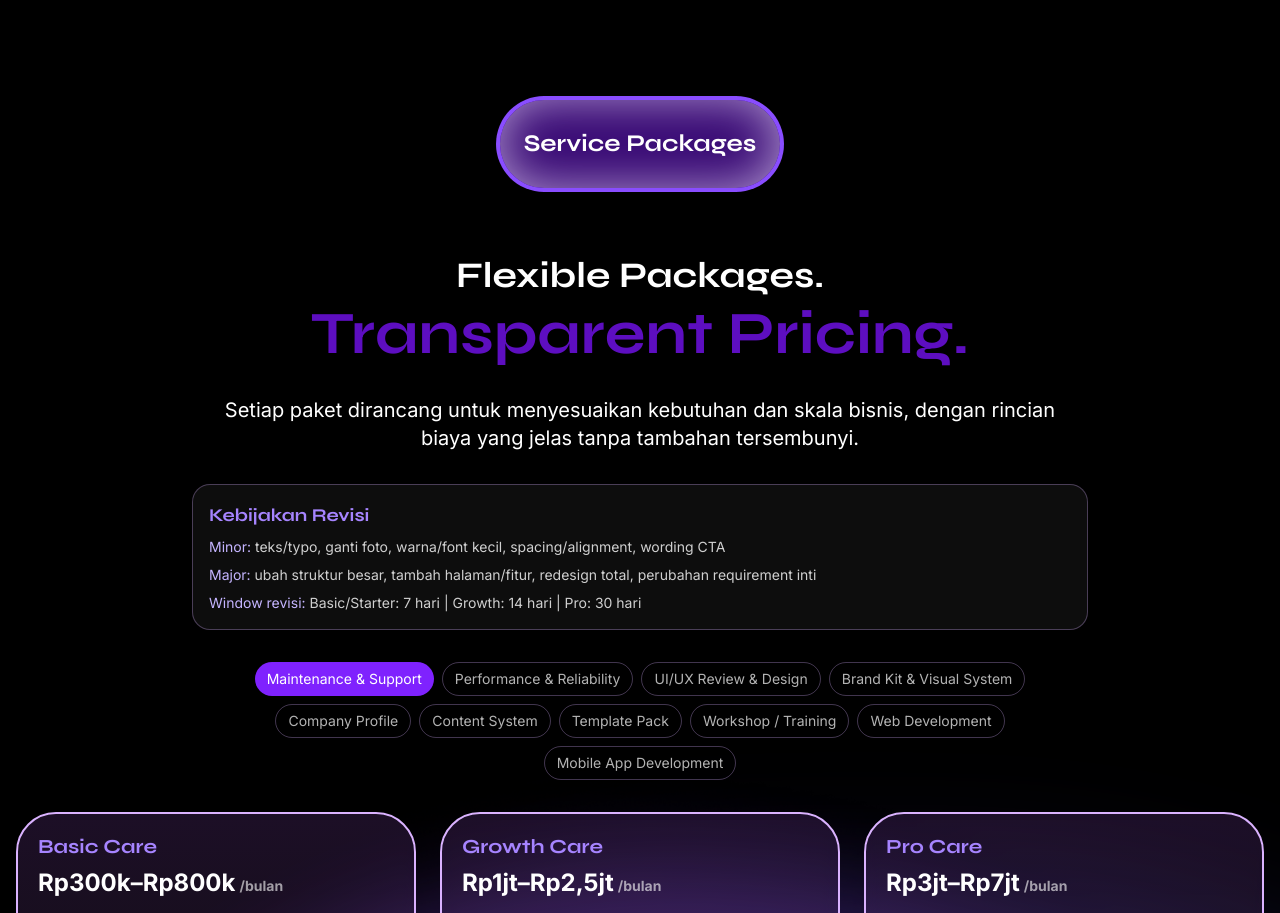
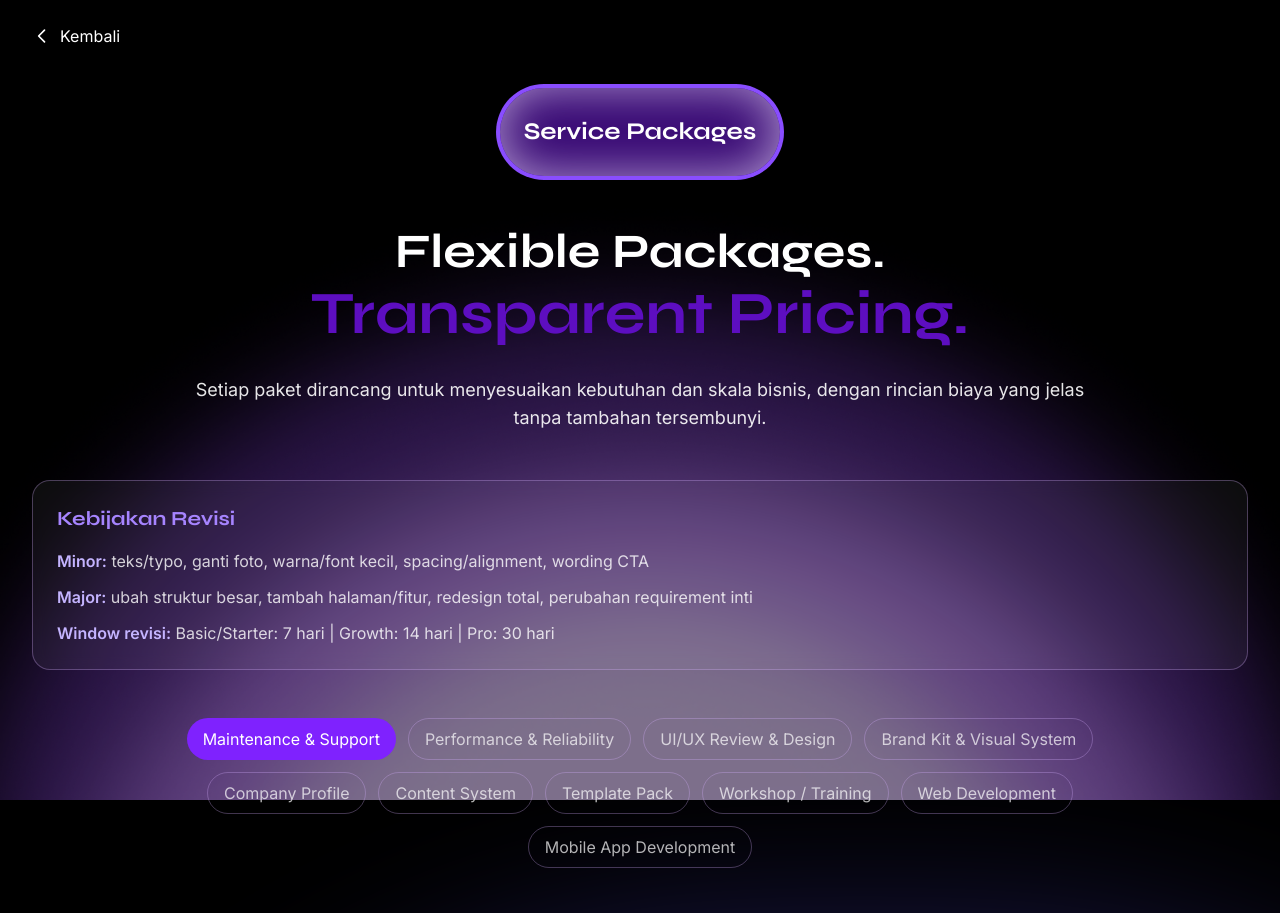
Before and after one commit to vann19/garda_tech, a Next.js app: page /price in a window 1280 px wide. Shown: the top 913 px of the page. Built offline with nearby package versions, Linux system fonts and the light colour scheme.

Commit message:
feat: price done

```diff
--- a/app/page.tsx
+++ b/app/page.tsx
@@ -21,13 +21,9 @@ export default function Home() {
 
 
   return (
-<<<<<<< HEAD
+
     <div className="min-h-screen transition-colors duration-500 bg-hitam ">
       <Navbar />
-=======
-    <div className="min-h-screen transition-colors duration-500 bg-hitam">
-      <Navbar currentView ={currentView} setView={setCurrentView} />
->>>>>>> feature/service
       <Hero />
       <CardSlug />
       <WhPage />
--- a/app/price/page.tsx
+++ b/app/price/page.tsx
@@ -2,6 +2,7 @@
 
 import { useState, useEffect } from 'react';
 import Image from "next/image";
+import Link from "next/link";
 
 export default function Pricing() {
   const [activeCategory, setActiveCategory] = useState('maintenance');
@@ -37,6 +38,13 @@ export default function Pricing() {
     { id: 'web', name: 'Web Development' },
     { id: 'mobile', name: 'Mobile App Development' }
   ];
+
+  // Baris pertama kategori
+  const firstRowCategories = categories.slice(0, 4);
+  // Baris kedua kategori
+  const secondRowCategories = categories.slice(4, 9);
+  // Baris ketiga kategori (Mobile App Development)
+  const thirdRowCategories = categories.slice(9, 10);
 
   const services = {
     maintenance: [
@@ -469,22 +477,43 @@ export default function Pricing() {
   };
 
   return (
-    <div className="w-screen min-h-screen relative bg-black overflow-hidden">
-      {/* Background blur effects */}
-      <div className="absolute w-[1829px] h-[1623px] left-[-51px] top-[917px] bg-indigo-900 rounded-full blur-[80.20px] opacity-50"></div>
-      <div className="absolute w-[1601px] h-[1588px] left-[73px] top-[1136px] bg-violet-500 rounded-full blur-[80.20px] opacity-50"></div>
-      <div className="absolute w-[1215px] h-[1327px] left-[266px] top-[1315px] bg-purple-300 rounded-full blur-[80.20px] opacity-50"></div>
+    <div className="w-full min-h-screen bg-black overflow-x-hidden">
+      {/* Background blur effects - full width */}
+      <div className="fixed w-[1829px] h-[1623px] left-[-51px] top-[917px] bg-indigo-900 rounded-full blur-[80.20px] opacity-50"></div>
+      <div className="fixed w-[1601px] h-[1588px] left-[73px] top-[1136px] bg-violet-500 rounded-full blur-[80.20px] opacity-50"></div>
+      <div className="fixed w-[1215px] h-[1327px] left-[266px] top-[1315px] bg-purple-300 rounded-full blur-[80.20px] opacity-50"></div>
 
-      {/* Lampu ungu di tengah bawah */}
+      {/* Lampu ungu di tengah bawah - full width */}
       <img
         src="/img/price.png"
         alt="decorative lamp"
-        className="absolute w-[100vw] h-auto left-1/2 transform -translate-x-1/2 bottom-0 opacity-20 md:opacity-40 lg:opacity-60 pointer-events-none z-0"
+        className="fixed w-full h-auto left-1/2 transform -translate-x-1/2 bottom-0 opacity-20 md:opacity-40 lg:opacity-60 pointer-events-none z-0"
+        style={{ width: '100vw', maxWidth: '100%' }}
       />
 
+      {/* Tombol Kembali */}
+      <div className="relative z-20 w-full pt-6 px-4 sm:px-6 lg:px-8 max-w-7xl mx-auto">
+        <Link
+          href="/"
+          className="inline-flex items-center text-white hover:text-purple-300 transition-colors group"
+        >
+          <svg
+            className="w-5 h-5 mr-2 transform group-hover:-translate-x-1 transition-transform"
+            fill="none"
+            stroke="currentColor"
+            viewBox="0 0 24 24"
+          >
+            <path strokeLinecap="round" strokeLinejoin="round" strokeWidth={2} d="M15 19l-7-7 7-7" />
+          </svg>
+          Kembali
+        </Link>
+      </div>
+
+      {/* Main Content */}
+      <div className="relative z-10 w-full px-4 sm:px-6 lg:px-8 py-8">
+        <div className="max-w-7xl mx-auto">
           {/* Service Packages Button */}
-      <div className="relative z-10 w-full pt-12 sm:pt-16 md:pt-20 lg:pt-24 px-4 sm:px-6 lg:px-8">
-        <div className="flex justify-center">
+          <div className="flex justify-center mb-8 md:mb-12">
             <div className="relative w-[180px] sm:w-[200px] md:w-[240px] lg:w-[288px] h-[50px] sm:h-[60px] md:h-[70px] lg:h-[96px]">
               <div className="w-full h-full bg-violet-800/60 rounded-[57px] shadow-[inset_-1px_-1px_47.80px_rgba(208,186,232,0.80)] border-4 border-violet-500/95 flex items-center justify-center">
                 <span className="text-white text-base sm:text-lg md:text-xl lg:text-2xl font-bold font-['Syne']">Service Packages</span>
@@ -493,32 +522,34 @@ export default function Pricing() {
           </div>
 
           {/* Title */}
-        <div className="text-center mt-8 sm:mt-10 md:mt-12 lg:mt-16">
-          <span className="text-white text-xl sm:text-2xl md:text-3xl lg:text-4xl font-bold font-['Syne'] block">Flexible Packages.</span>
-          <span className="text-violet-800 text-2xl sm:text-3xl md:text-4xl lg:text-6xl font-bold font-['Syne'] block mt-1 sm:mt-2">Transparent Pricing.</span>
+          <div className="text-center mb-6 md:mb-8">
+            <h1 className="text-white text-2xl sm:text-3xl md:text-4xl lg:text-5xl font-bold font-['Syne']">Flexible Packages.</h1>
+            <h2 className="text-violet-800 text-3xl sm:text-4xl md:text-5xl lg:text-6xl font-bold font-['Syne'] mt-2">Transparent Pricing.</h2>
           </div>
 
           {/* Description */}
-        <p className="text-white text-xs sm:text-sm md:text-base lg:text-xl text-center font-['Inter'] max-w-4xl mx-auto mt-3 sm:mt-4 md:mt-6 lg:mt-8 px-4">
+          <p className="text-white/90 text-sm sm:text-base md:text-lg text-center font-['Inter'] max-w-4xl mx-auto mb-8 md:mb-12">
             Setiap paket dirancang untuk menyesuaikan kebutuhan dan skala bisnis,
             dengan rincian biaya yang jelas tanpa tambahan tersembunyi.
           </p>
 
           {/* Kebijakan Revisi */}
-        <div className="max-w-4xl mx-auto mt-8 p-4 bg-white/5 backdrop-blur-sm rounded-2xl border border-purple-300/30">
-          <h3 className="text-violet-400 text-lg font-bold font-['Syne'] mb-2"> Kebijakan Revisi</h3>
-          <p className="text-white/80 text-xs sm:text-sm mb-2"><span className="text-violet-300">Minor:</span> teks/typo, ganti foto, warna/font kecil, spacing/alignment, wording CTA</p>
-          <p className="text-white/80 text-xs sm:text-sm mb-2"><span className="text-violet-300">Major:</span> ubah struktur besar, tambah halaman/fitur, redesign total, perubahan requirement inti</p>
-          <p className="text-white/80 text-xs sm:text-sm"><span className="text-violet-300">Window revisi:</span> Basic/Starter: 7 hari | Growth: 14 hari | Pro: 30 hari</p>
+          <div className="bg-white/5 backdrop-blur-sm rounded-2xl border border-purple-300/30 p-6 mb-8 md:mb-12">
+            <h3 className="text-violet-400 text-lg md:text-xl font-bold font-['Syne'] mb-4"> Kebijakan Revisi</h3>
+            <div className="space-y-3">
+              <p className="text-white/80 text-sm md:text-base"><span className="text-violet-300 font-semibold">Minor:</span> teks/typo, ganti foto, warna/font kecil, spacing/alignment, wording CTA</p>
+              <p className="text-white/80 text-sm md:text-base"><span className="text-violet-300 font-semibold">Major:</span> ubah struktur besar, tambah halaman/fitur, redesign total, perubahan requirement inti</p>
+              <p className="text-white/80 text-sm md:text-base"><span className="text-violet-300 font-semibold">Window revisi:</span> Basic/Starter: 7 hari | Growth: 14 hari | Pro: 30 hari</p>
+            </div>
           </div>
 
-        {/* Category Navigation */}
-        <div className="flex flex-wrap justify-center gap-2 mt-8 max-w-4xl mx-auto">
-          {categories.map((cat) => (
+          {/* Category Navigation - First Row (4 items) */}
+          <div className="flex flex-wrap justify-center gap-3 mb-3">
+            {firstRowCategories.map((cat) => (
               <button
                 key={cat.id}
                 onClick={() => setActiveCategory(cat.id)}
-              className={`px-3 py-1.5 text-xs sm:text-sm rounded-full transition-all ${
+                className={`px-4 py-2 text-sm md:text-base rounded-full transition-all whitespace-nowrap ${
                   activeCategory === cat.id
                     ? 'bg-violet-600 text-white border-violet-400'
                     : 'bg-transparent text-white/70 border border-purple-300/30 hover:bg-white/10'
@@ -528,10 +559,43 @@ export default function Pricing() {
               </button>
             ))}
           </div>
+
+          {/* Category Navigation - Second Row (5 items) */}
+          <div className="flex flex-wrap justify-center gap-3 mb-3">
+            {secondRowCategories.map((cat) => (
+              <button
+                key={cat.id}
+                onClick={() => setActiveCategory(cat.id)}
+                className={`px-4 py-2 text-sm md:text-base rounded-full transition-all whitespace-nowrap ${
+                  activeCategory === cat.id
+                    ? 'bg-violet-600 text-white border-violet-400'
+                    : 'bg-transparent text-white/70 border border-purple-300/30 hover:bg-white/10'
+                }`}
+              >
+                {cat.name}
+              </button>
+            ))}
+          </div>
+
+          {/* Category Navigation - Third Row (1 item - Mobile App Development) */}
+          <div className="flex flex-wrap justify-center gap-3 mb-8 md:mb-12">
+            {thirdRowCategories.map((cat) => (
+              <button
+                key={cat.id}
+                onClick={() => setActiveCategory(cat.id)}
+                className={`px-4 py-2 text-sm md:text-base rounded-full transition-all whitespace-nowrap ${
+                  activeCategory === cat.id
+                    ? 'bg-violet-600 text-white border-violet-400'
+                    : 'bg-transparent text-white/70 border border-purple-300/30 hover:bg-white/10'
+                }`}
+              >
+                {cat.name}
+              </button>
+            ))}
           </div>
 
           {/* Pricing Cards */}
-      <div className="relative z-10 w-full mt-8 px-4 pb-10">
+          <div className="mt-8">
             {/* Mobile Layout */}
             <div className="block sm:hidden">
               <div className="flex flex-col items-center gap-4">
@@ -551,7 +615,7 @@ export default function Pricing() {
 
             {/* Tablet Layout */}
             <div className="hidden sm:block lg:hidden">
-          <div className="grid grid-cols-2 gap-4 max-w-3xl mx-auto">
+              <div className="grid grid-cols-2 gap-4">
                 {services[activeCategory]?.slice(0, 2).map((service, index) => (
                   <PricingCard
                     key={index}
@@ -590,18 +654,20 @@ export default function Pricing() {
                     period={service.period || ""}
                     features={service.features}
                     promo={service.promo}
-                width="w-[380px] xl:w-[400px]"
+                    width="w-[350px] xl:w-[380px]"
                   />
                 ))}
               </div>
             </div>
+          </div>
 
           {/* Promo Banner */}
-        <div className="max-w-4xl mx-auto mt-10 p-4 bg-gradient-to-r from-purple-900/40 to-indigo-900/40 rounded-2xl border border-purple-400/30 text-center">
+          <div className="mt-10 p-4 bg-gradient-to-r from-purple-900/40 to-indigo-900/40 rounded-2xl border border-purple-400/30 text-center">
             <h3 className="text-white text-sm sm:text-base font-bold font-['Syne'] mb-1"> Promo Spesial </h3>
             <p className="text-white/90 text-xs sm:text-sm">
               Early-bird: DP 50% ≤ 3 hari → diskon 2% | Bundle 2 layanan → diskon 3% | Retainer 3 bulan → diskon 3%
             </p>
+          </div>
         </div>
       </div>
     </div>
--- a/app/service/page.tsx
+++ b/app/service/page.tsx
@@ -1,3 +1,5 @@
+import Link from "next/link";
+
 export default function Kotak() {
   return (
     <div className="w-screen h-screen relative bg-hitam overflow-hidden">
@@ -15,6 +17,24 @@ export default function Kotak() {
         {[...Array(96)].map((_, i) => (
           <div key={i} className="border border-purple-300/5"></div>
         ))}
+      </div>
+
+      {/* Tombol Kembali - untuk semua layout */}
+      <div className="absolute z-20 top-6 left-4 sm:left-6 lg:left-8">
+        <Link
+          href="/"
+          className="inline-flex items-center text-white hover:text-purple-300 transition-colors group"
+        >
+          <svg
+            className="w-5 h-5 mr-2 transform group-hover:-translate-x-1 transition-transform"
+            fill="none"
+            stroke="currentColor"
+            viewBox="0 0 24 24"
+          >
+            <path strokeLinecap="round" strokeLinejoin="round" strokeWidth={2} d="M15 19l-7-7 7-7" />
+          </svg>
+          <span className="text-sm sm:text-base">Kembali</span>
+        </Link>
       </div>
 
       {/* LAYOUT DESKTOP (default) - menggunakan absolute positioning dengan viewport units */}
--- a/components/Faq.tsx
+++ b/components/Faq.tsx
@@ -36,28 +36,28 @@ const FaqPage = () => {
   <Accordion type="single" collapsible>
     <AccordionItem value="item-1">
       <AccordionTrigger className="text-base  sm:text-lg lg:text-xl font-semibold">
-        What services do you offer?
+        Layanan apa saja yang Kami tawarkan?
       </AccordionTrigger>
       <AccordionContent className="text-sm sm:text-base lg:text-lg text-white/80">
-        We offer a wide range of services including web development, mobile app development, UI/UX design, and digital marketing.
+        Kami menawarkan berbagai layanan termasuk pengembangan web, pengembangan aplikasi seluler, desain UI/UX, dan pemasaran digital dan masih banyak lagi.
       </AccordionContent>
     </AccordionItem>
 
     <AccordionItem value="item-2">
       <AccordionTrigger className="text-base sm:text-lg lg:text-xl font-semibold">
-        How long does a typical project take?
+        Berapa lama waktu yang dibutuhkan untuk sebuah proyek pada umumnya?
       </AccordionTrigger>
       <AccordionContent className="text-sm sm:text-base lg:text-lg text-white/80">
-        The timeline for a project varies depending on its complexity and scope. Typically, a standard website project takes 4-8 weeks.
+        Jangka waktu pengerjaan suatu proyek bervariasi tergantung pada kompleksitas dan ruang lingkupnya. Biasanya, proyek pembuatan situs web standar membutuhkan waktu 4-8 minggu.
       </AccordionContent>
     </AccordionItem>
 
     <AccordionItem value="item-3">
       <AccordionTrigger className="text-base sm:text-lg lg:text-xl font-semibold">
-        Do you provide ongoing support?
+        Apakah Kami menyediakan dukungan berkelanjutan?
       </AccordionTrigger>
       <AccordionContent className="text-sm sm:text-base lg:text-lg text-white/80">
-        Yes, we offer ongoing support and maintenance packages to ensure your project continues to run smoothly after launch.
+      Ya, kami menawarkan paket dukungan dan pemeliharaan berkelanjutan untuk memastikan proyek Anda terus berjalan lancar setelah diluncurkan.
       </AccordionContent>
     </AccordionItem>
   </Accordion>
```
Lines whose indentation alone changed are shown as unchanged.
